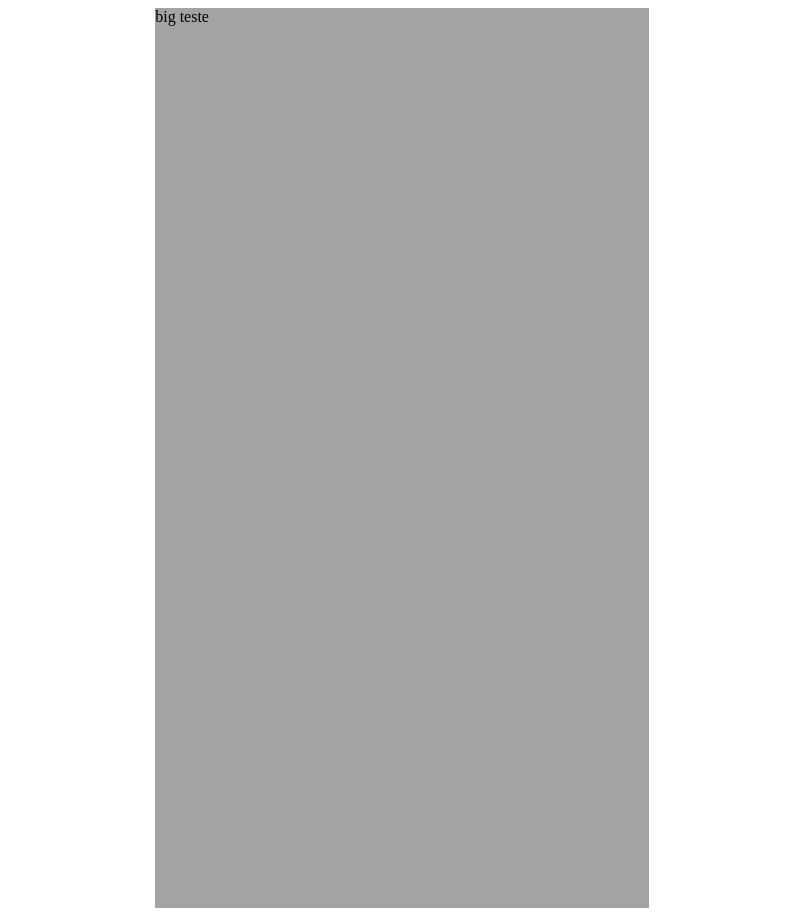
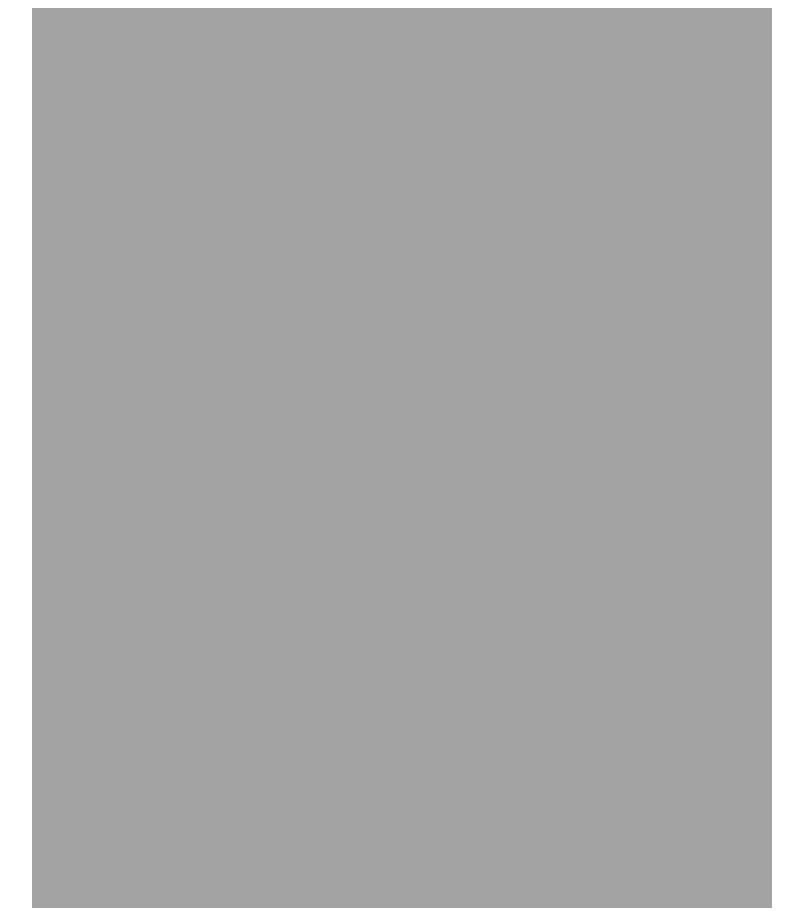
Before and after one commit to gusluchetti/Fama_Frontend, an Angular app: page / in a window 1280 px wide. Shown: the whole page, without its empty margins (238-1041 px from the left). Built offline with nearby package versions, Linux system fonts and the light colour scheme.

Commit message:
initial test

```diff
--- a/src/app/app.component.css
+++ b/src/app/app.component.css
@@ -11,6 +11,6 @@ body {
 
 .content {
     height: 900px;
-    width: 40%;
+    width: 60%;
     background-color: #a3a3a3;
 }
--- a/src/app/app.component.html
+++ b/src/app/app.component.html
@@ -1,5 +1,7 @@
 <div class="container-fluid flex">
   <div class="content">
-    <p>big teste</p>
+    <nav class="navbar">
+
+    </nav>
   </div>
 </div>
```
